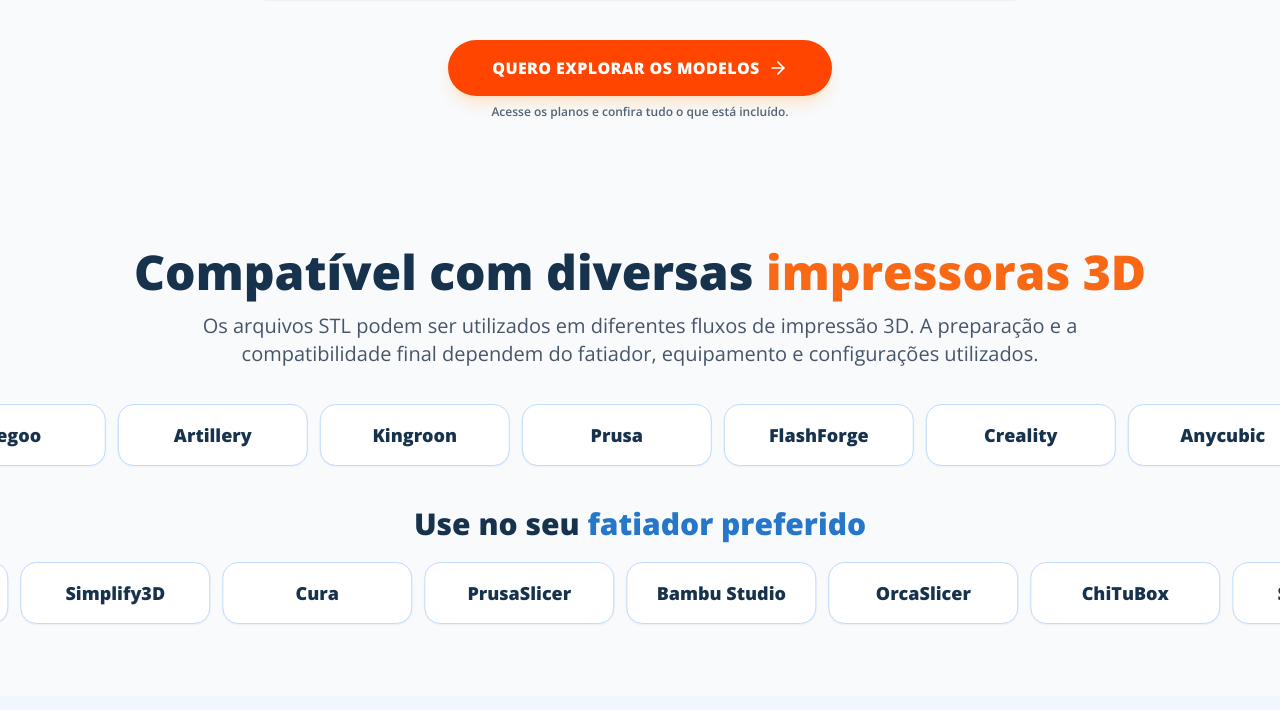
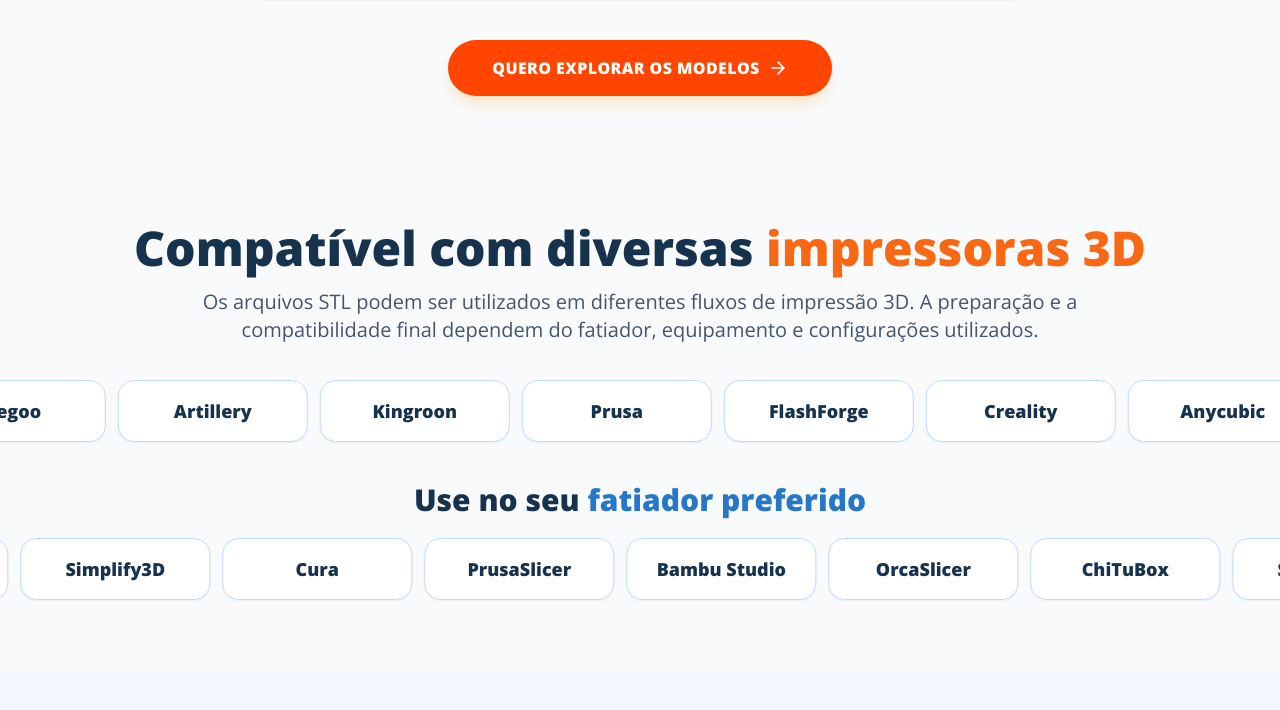
Before and after one commit to botelhoenzo90-bit/primeprojetos3d, a React (Vite) app: page / in a window 1280 px wide. Shown: the part 2683-3393 px from the top of the page. Built offline with nearby package versions, Linux system fonts and the light colour scheme; the HTML template or start-up script is replaced by a standard one.

Commit message:
Remove textos auxiliares abaixo dos botões

```diff
--- a/src/components/SectionCTA.tsx
+++ b/src/components/SectionCTA.tsx
@@ -1,15 +1,9 @@
 import { ArrowRight } from "lucide-react";
-
 const SectionCTA = ({ label = "QUERO CONHECER A BIBLIOTECA" }: { label?: string }) => (
   <div className="mt-8 md:mt-10 flex flex-col items-center text-center">
-    <a
-      href="#oferta"
-      className="inline-flex w-full max-w-sm items-center justify-center gap-2 rounded-full bg-[#FF4500] px-6 py-4 text-sm md:text-base font-black uppercase tracking-wide text-white shadow-lg shadow-orange-200/60 transition-all hover:-translate-y-0.5 hover:bg-[#E63E00] hover:shadow-xl active:translate-y-0"
-    >
+    <a href="#oferta" className="inline-flex w-full max-w-sm items-center justify-center gap-2 rounded-full bg-[#FF4500] px-6 py-4 text-sm md:text-base font-black uppercase tracking-wide text-white shadow-lg shadow-orange-200/60 transition-all hover:-translate-y-0.5 hover:bg-[#E63E00] hover:shadow-xl active:translate-y-0">
       {label} <ArrowRight className="h-5 w-5" />
     </a>
-    <p className="mt-2 text-[11px] md:text-xs font-semibold text-[#526477]">Acesse os planos e confira tudo o que está incluído.</p>
   </div>
 );
-
 export default SectionCTA;
```
